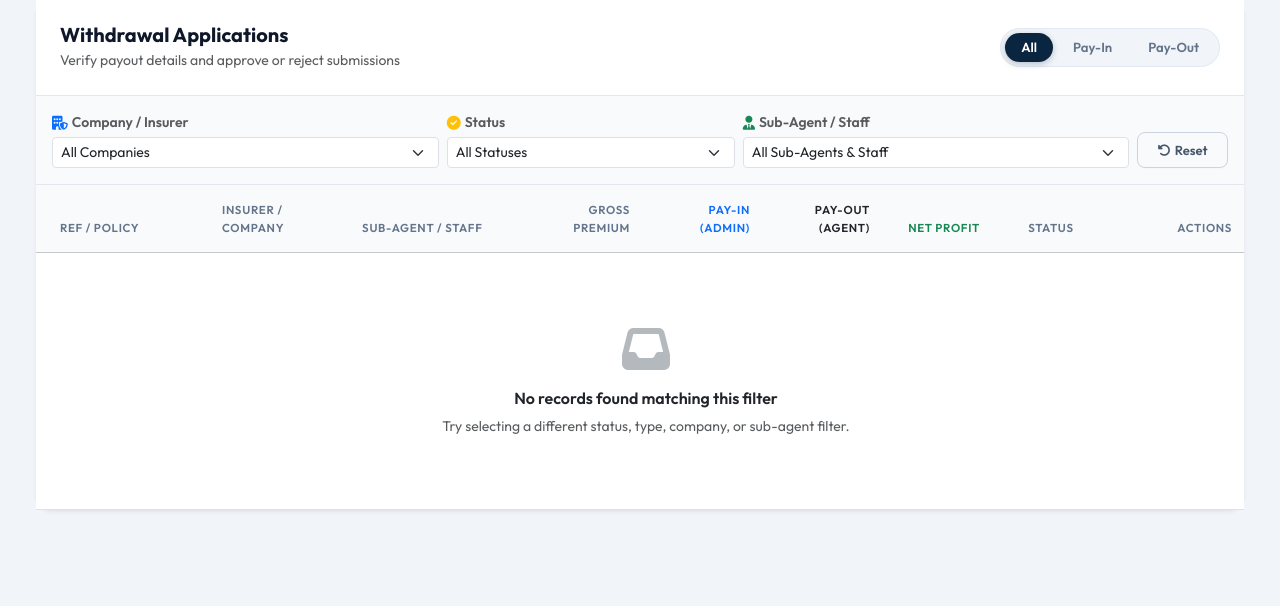
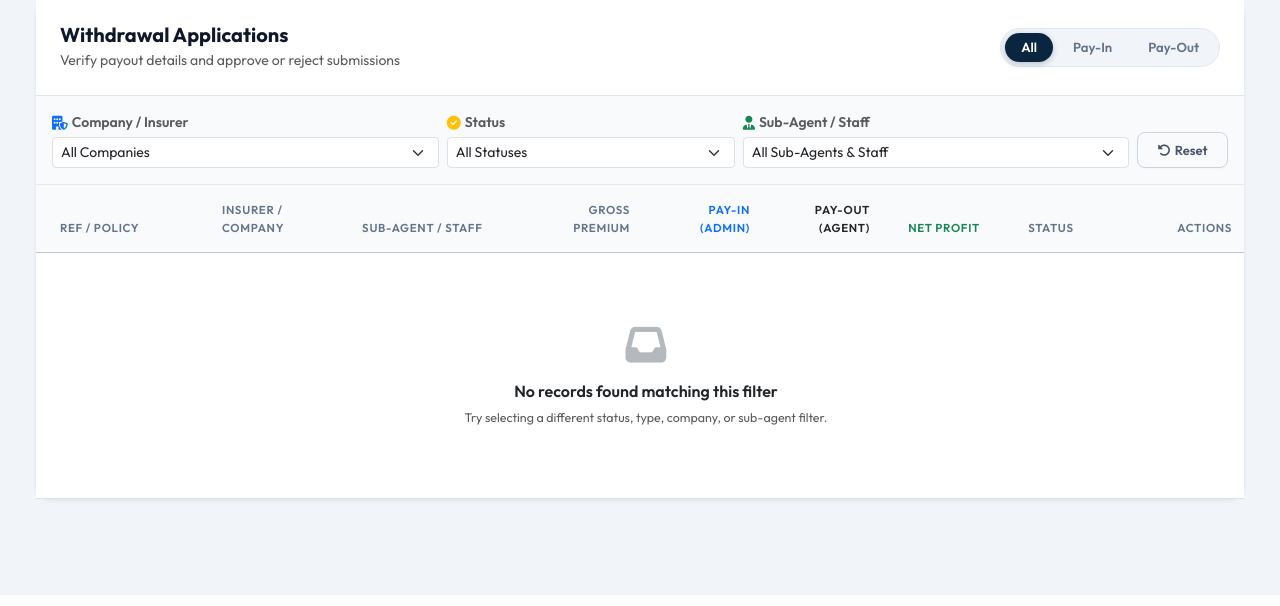
Before and after one commit to sauravfableada/insurance-crm-latest-single-code-base, a Laravel app: page /admin/withdrawals in a window 1280 px wide. Shown: the part 352-958 px from the top of the page. After the commit the page ends 857 px from the top, so only its background shows below. Run offline with Laravel 10, Linux system fonts and the light colour scheme; the visitor is signed in with stand-in values (Sample User, id 1); data that the repository does not hold is empty; some libraries are stand-ins or nearby versions.

Commit message:
same font size

```diff
--- a/resources/views/crm/withdrawals/partials/table.blade.php
+++ b/resources/views/crm/withdrawals/partials/table.blade.php
@@ -1,3 +1,13 @@
+<style>
+    #withdrawalsMainTable tbody td {
+        font-size: 0.85rem !important;
+        line-height: 1.4;
+    }
+    #withdrawalsMainTable tbody td .small,
+    #withdrawalsMainTable tbody td small {
+        font-size: 0.78rem !important;
+    }
+</style>
 <div class="table-responsive">
     <table class="table table-hover align-middle mb-0" id="withdrawalsMainTable">
         <thead class="table-light text-uppercase text-secondary" style="font-size: 0.76rem; letter-spacing: 0.5px;">
```
